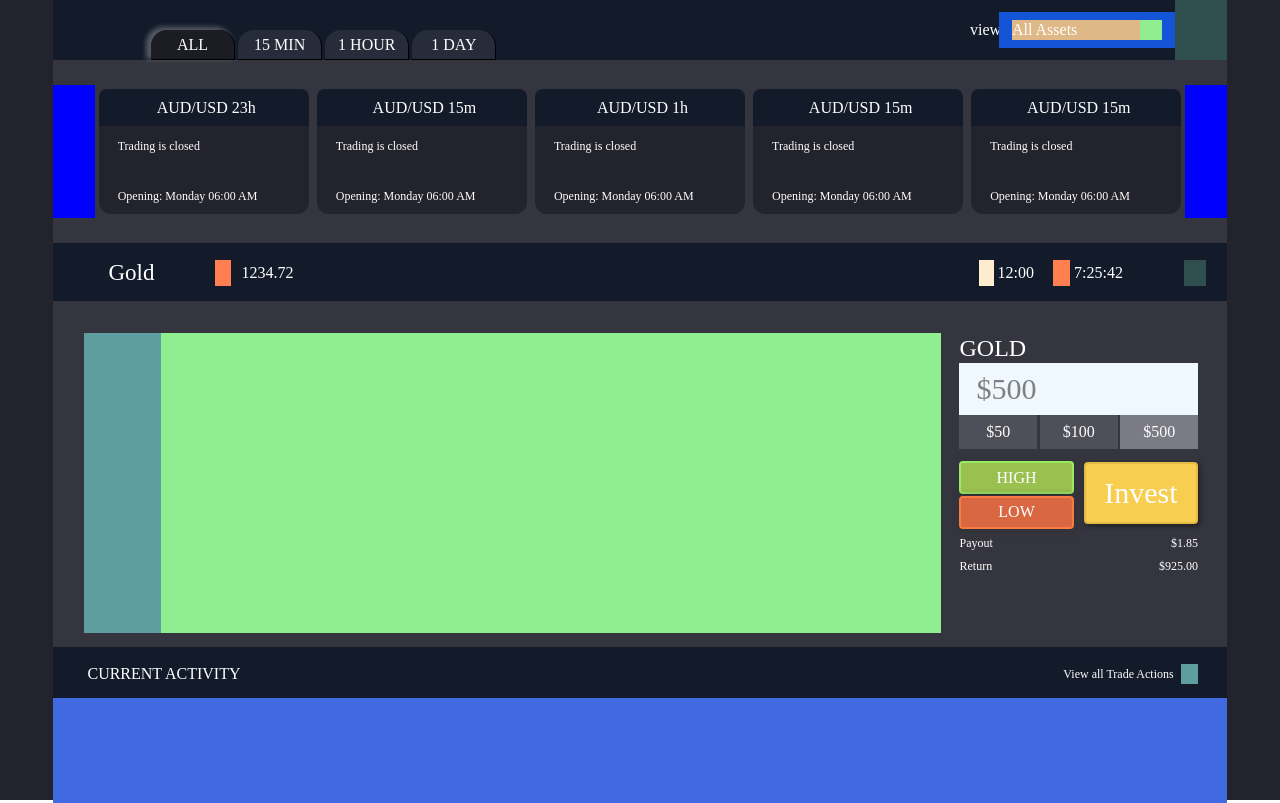
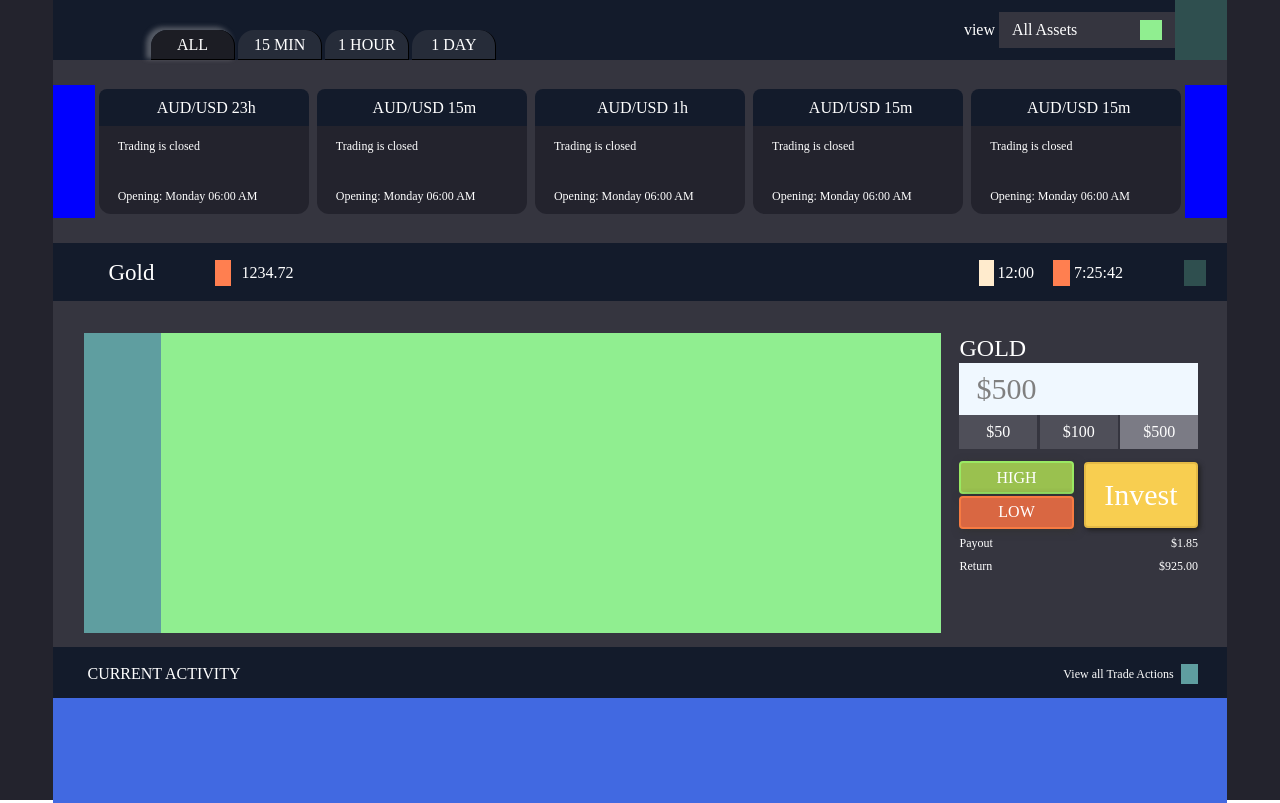
Before and after one commit to neko12377/My_Component_Library, a React app: page / in a window 1280 px wide. Built offline with nearby package versions, Linux system fonts and the light colour scheme.

Commit message:
feat: template Beta2

```diff
--- a/src/oneFile/style.scss
+++ b/src/oneFile/style.scss
@@ -49,8 +49,9 @@ $tabWidth: 25%;
   display: flex;
   justify-content: center;
   align-items: center;
-  width: 27px;
+  min-width: 27px;
   height: 30px;
+  margin-right: 4px;
 }
 
 .header-utilityOptions-dropDownList {
@@ -60,14 +61,13 @@ $tabWidth: 25%;
   width: 176px;
   height: 36px;
   padding: 8px 13px;
-  background-color: #1355d6;
+  background-color: rgb(53, 53, 63);
 }
 
 .header-utilityOptions-dropDownBar-content {
   display: flex;
   justify-content: flex-start;
   align-items: center;
-  background-color: burlywood;
   width: 85%;
   height: 100%;
 }
@@ -385,8 +385,7 @@ $currencyContentWidth: 20%;
   justify-content: center;
   align-items: center;
   width: 50%;
-  height: 62px;
-  margin-bottom: 5px;
+  height: 98%;
   background-color: rgb(248, 206, 80);
   border-radius: 4px;
   border: 2px solid rgb(228, 186, 70);
```
